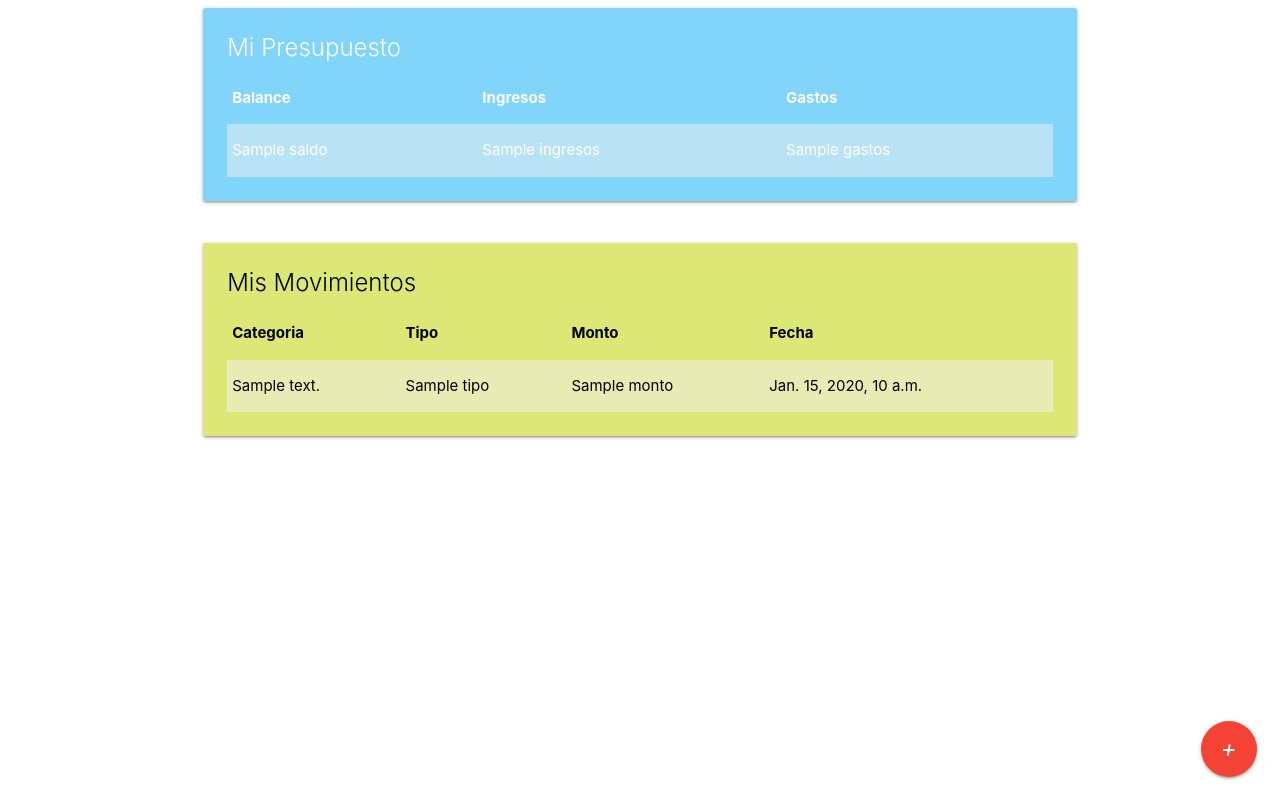
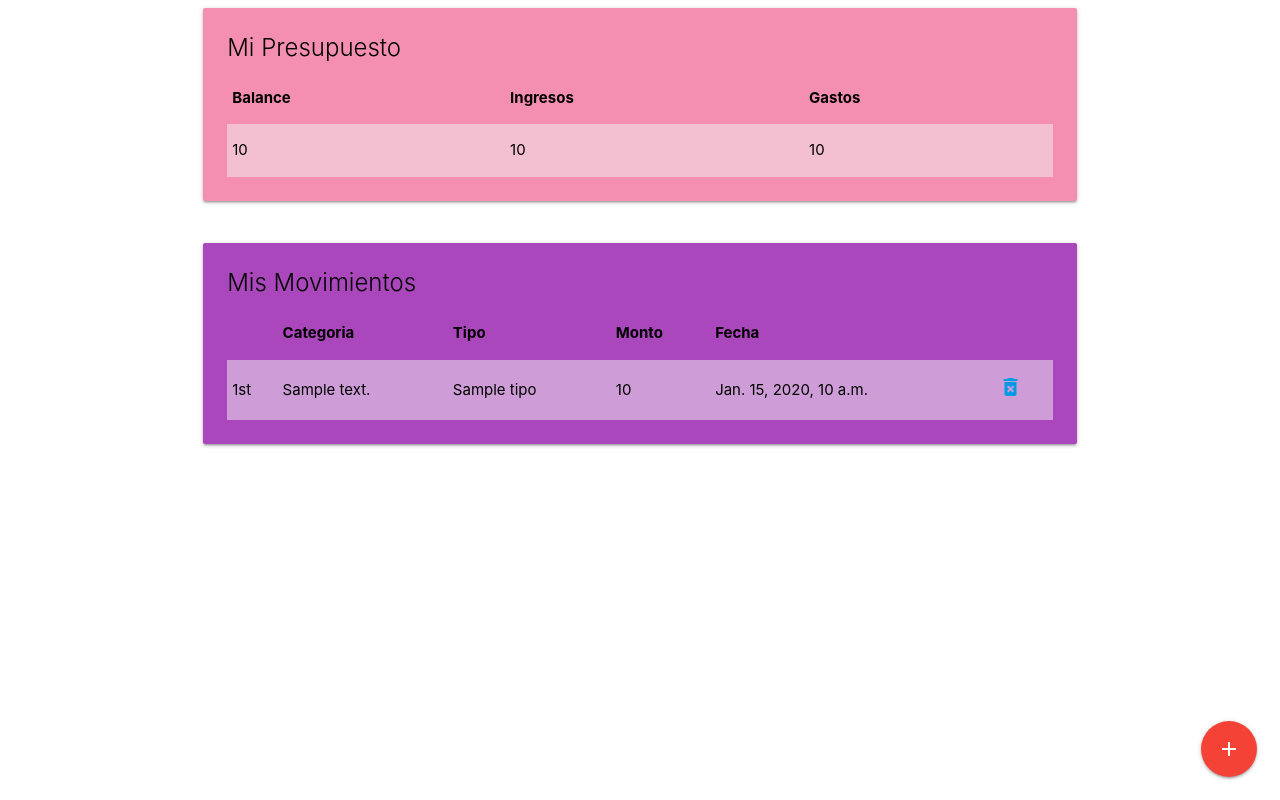
Before and after one commit to andrea-okampo/ProyectoDjango, a Django app: template templates/home.html in a window 1280 px wide. Run offline with Django 3.2, Linux system fonts and the light colour scheme; the template is opened without the code that fills it: most values are stand-ins (such as "Sample title", 1, 10 or a date in 2020).

Commit message:
Actualizacion y Eliminar registros

```diff
--- a/presupuesto/settings.py
+++ b/presupuesto/settings.py
@@ -37,7 +37,9 @@ INSTALLED_APPS = [
     'django.contrib.sessions',
     'django.contrib.messages',
     'django.contrib.staticfiles',
+    'django.contrib.humanize',
     'billetera',
+
 ]
 
 MIDDLEWARE = [
--- a/presupuesto/urls.py
+++ b/presupuesto/urls.py
@@ -5,5 +5,6 @@ from billetera import views
 urlpatterns = [
     path('', views.getBadget, name="home"),
     path('movimiento/', views.Movement, name="movimiento"),
+    path('borrarMovimiento/<int:pk>', views.deleteMovement, name="borrarMovimiento"),
     path('admin/', admin.site.urls),
 ]
--- a/templates/home.html
+++ b/templates/home.html
@@ -3,15 +3,17 @@
   <head>
     <meta charset="utf-8">
     <title>Presupuesto</title>
+    {% load humanize %}
     <link rel="stylesheet" href="https://cdnjs.cloudflare.com/ajax/libs/materialize/1.0.0/css/materialize.min.css">
+    <link href="https://fonts.googleapis.com/icon?family=Material+Icons" rel="stylesheet">
   </head>
   <body>
     <div class="container">
 
       <div class="row">
         <div class="col s12 m12">
-          <div class="card light-blue lighten-3">
-            <div class="card-content white-text">
+          <div class="card pink lighten-3">
+            <div class="card-content black-text">
               <span class="card-title">Mi Presupuesto</span>
                 <table class="striped">
                   <thead>
@@ -24,9 +26,9 @@
                   <tbody>
                     {% for data in balance %}
                     <tr>
-                      <td>{{ data.saldo }}</td>
-                      <td>{{ data.ingresos }}</td>
-                      <td>{{ data.gastos }}</td>
+                      <td>{{ data.saldo|intcomma }}</td>
+                      <td>{{ data.ingresos|intcomma }}</td>
+                      <td>{{ data.gastos|intcomma }}</td>
                     </tr>
                     {% endfor %}
                   </tbody>
@@ -37,12 +39,13 @@
        </div>
        <div class="row">
          <div class="col s12 m12">
-           <div class="card lime lighten-2">
+           <div class="card purple lighten-1">
              <div class="card-content black-text">
                <span class="card-title">Mis Movimientos</span>
                <table class="striped">
                  <thead>
                    <tr>
+                     <th></th>
                      <th>Categoria</th>
                      <th>Tipo</th>
                      <th>Monto</th>
@@ -53,10 +56,16 @@
                  <tbody>
                    {% for mov in movimientos %}
                    <tr>
+                     <td>{{ forloop.counter|ordinal }}</td>
                      <td>{{ mov.categoria.descripcion }}</td>
                      <td>{{ mov.tipo }}</td>
-                     <td>{{ mov.monto }}</td>
+                     <td>{{ mov.monto|intcomma }}</td>
                      <td>{{ mov.fecha }}</td>
+                     <td>
+                       <a href="{% url 'borrarMovimiento' mov.id %}">
+                        <i class="material-icons">delete_forever</i>
+                       </a>
+                   </td>
                    </tr>
                    {% endfor %}
                  </tbody>
@@ -69,7 +78,7 @@
      <! -- Botón para agregar nuevo movimiento-->
      <div class="fixed-action-btn">
        <a href="{% url 'movimiento' %}" class="btn-floating btn-large red">
-         <i class="large material-icons">+</i>
+         <i class="large material-icons">add</i>
        </a>
      </div>
 
```
Also changed, not shown: billetera/views.py (+31 -13 lines).
